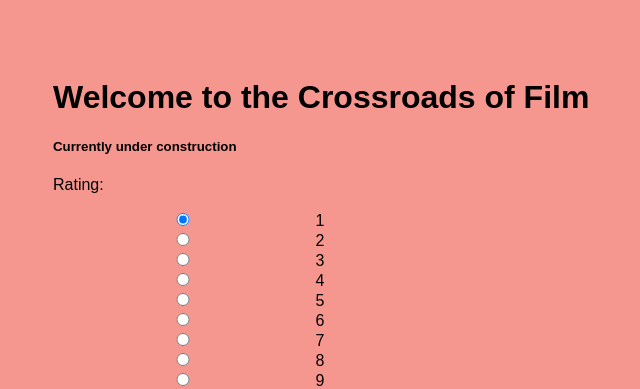
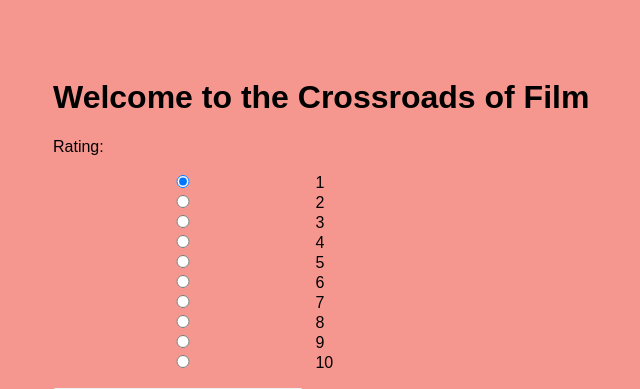
Before and after one commit to kscherme/crossroads, a Flask app: template temp/templates/rate.html in a window 1280 px wide. Shown: the top 389 px of the page, without its empty margins (5-645 px from the left). Run offline with Flask 2, Linux system fonts and the light colour scheme; the template is opened without the code that fills it, so the values that code supplies are empty; some libraries are stand-ins or nearby versions.

Commit message:
no more under construction

```diff
--- a/temp/templates/delete.html
+++ b/temp/templates/delete.html
@@ -7,7 +7,6 @@
 </head>
 <body>
 	<h1> Welcome to the Crossroads of Film</h1>
-	<h5> Currently under construction</h5>
 	<form action="/delete" method="post">
 		<p>Delete by Movie ID: <input type="text" name="movieID"</p>
 		<p><input type = "submit" value="DELETE">
--- a/temp/templates/follow.html
+++ b/temp/templates/follow.html
@@ -7,7 +7,6 @@
 </head>
 <body>
         <h1> Welcome to the Crossroads of Film</h1>
-        <h5> Currently under construction</h5>
         <form action="/follow" method="post">
                 <p>Search for other users by username: <input type="text" name= "userSearch" /></p>
                 <p><input type = "submit" name = "submit" value = "SEARCH" /></p>
--- a/temp/templates/get_rec.html
+++ b/temp/templates/get_rec.html
@@ -7,7 +7,6 @@
 </head>
 <body>
 	<h1 class="mainTitle" align="center"> Welcome to the Crossroads of Film</h1>
-	<h5> Currently under construction</h5>
 	<h5> Based on users you follow, you may like these: </h5>
 	<table>
 		<tr>
--- a/temp/templates/index.html
+++ b/temp/templates/index.html
@@ -6,7 +6,6 @@
 </head>
 <body>
 	<h1> Welcome to the Crossroads of Film</h1>
-	<h5> Currently under construction</h5>
 	<form action="/insert" method="post">
 		<p>Movie Title: <input type = "text" name = "movieTitle" /></p>
 		<p>Movie Year: <input type = "text" name = "movieYear" /></p>
--- a/temp/templates/insert.html
+++ b/temp/templates/insert.html
@@ -7,7 +7,6 @@
 </head>
 <body>
 	<h1> Welcome to the Crossroads of Film</h1>
-	<h5> Currently under construction</h5>
 	<form action="/insert" method="post">
 		<p>Movie Title to Insert: <input type = "text" name = "movieTitle" /></p>
 		<p>Movie Year: <input type = "text" name = "movieYear" /></p>
--- a/temp/templates/rate.html
+++ b/temp/templates/rate.html
@@ -7,7 +7,6 @@
 </head>
 <body>
         <h1> Welcome to the Crossroads of Film</h1>
-        <h5> Currently under construction</h5>
         <form action="/rate/{{ movieID }}/{{ movieName }}" method="post">
                 <p>Rating: </p>
                 <input type="radio" name="userRating" value="1" checked> 1<br>
--- a/temp/templates/update.html
+++ b/temp/templates/update.html
@@ -7,7 +7,6 @@
 </head>
 <body>
         <h1> Welcome to the Crossroads of Film</h1>
-        <h5> Currently under construction</h5>
         <form action="/update" method="post">
 		<p>Search by Movie Title: <input type="text" name= "movieSearch" /></p>
 		<p><input type = "submit" value = "SEARCH" /></p>
```
